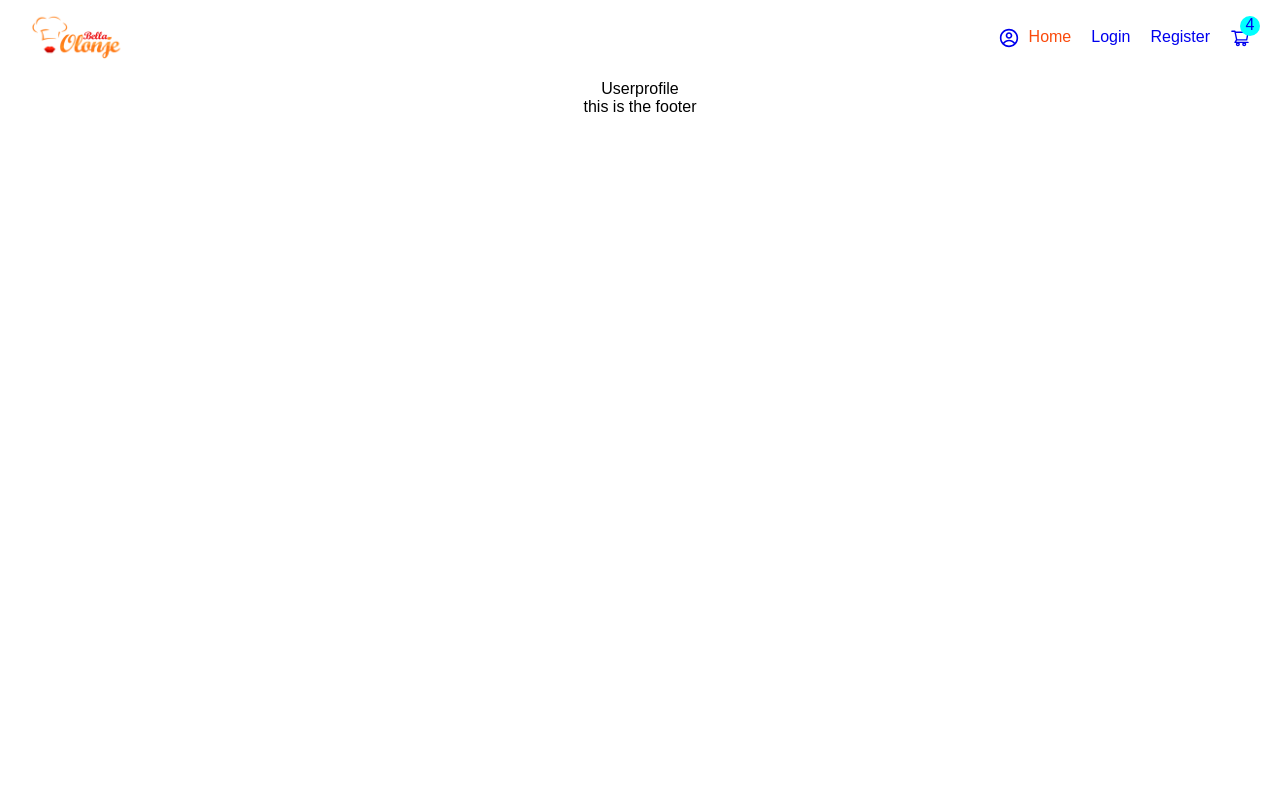
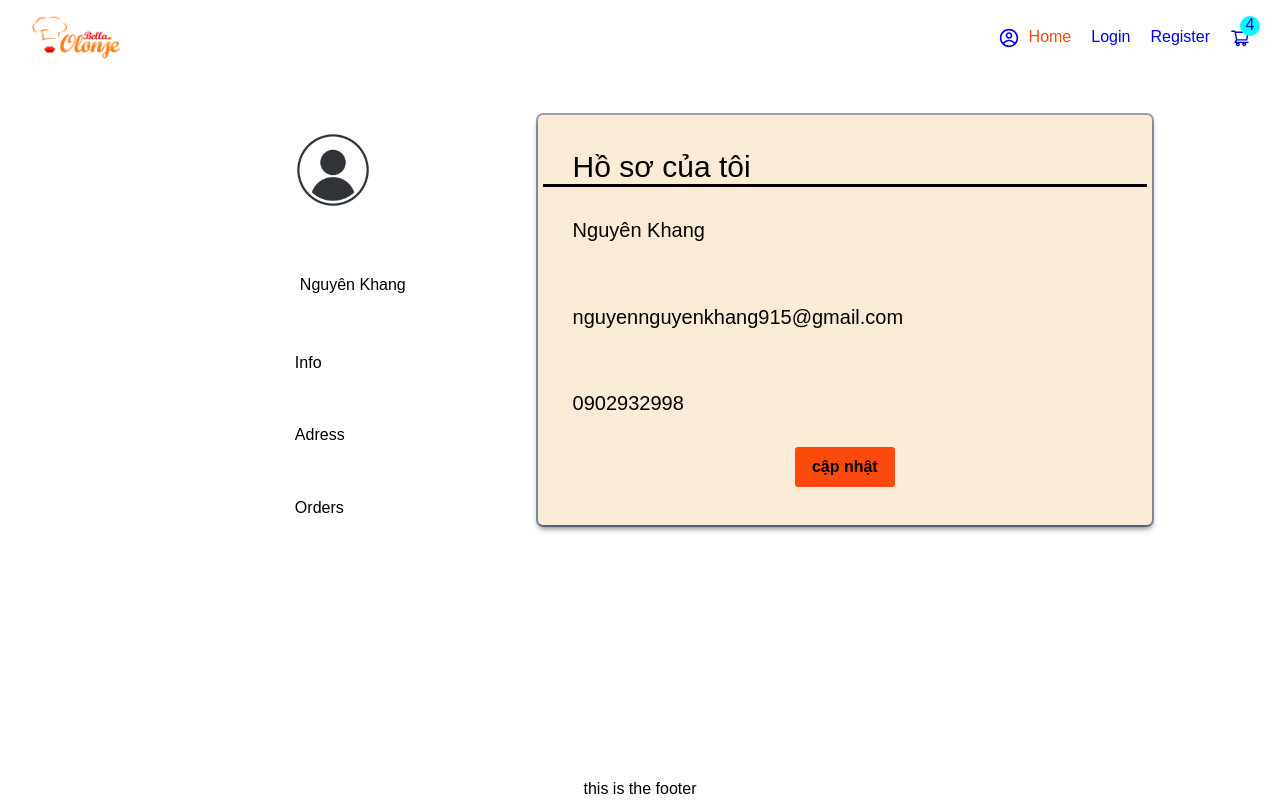
Before and after one commit to nguyenkhang-gif/food-web, a React (Create React App) app: page /userprofile in a window 1280 px wide. Built offline with nearby package versions, Linux system fonts and the light colour scheme.

Commit message:
make page user info

```diff
--- /dev/null
+++ b/src/db.js
@@ -0,0 +1,7 @@
+export const userInfo=[
+    {
+        Name:"Nguyên Khang",
+        email:'nguyennguyenkhang915@gmail.com',
+        PhoneNum:'0902932998'
+    }
+]
--- a/src/pages/userprofile.jsx
+++ b/src/pages/userprofile.jsx
@@ -1,8 +1,96 @@
-import React from 'react'
+import React, { useEffect, useState } from 'react'
 import '../styles/Userprofile.css'
+import { userInfo } from '../db.js'
 const Userprofile = () => {
+  const [userDes, setUserDes] = useState()
+
+
+  // xử lý nhấn các option trong menu
+  const [menuNavBar, setMenuNavBar] = useState([])
+
+
+
+
+
+  useEffect(() => {
+    setMenuNavBar([true, false, false])
+    setUserDes(userInfo)
+  }, [])
   return (
-    <div>Userprofile</div>
+    <div className='container-userprofile'>
+
+
+      {/* left nav  */}
+      <div className="container-profile-left-nav">
+        <div className="profile-img">
+          <img
+            src={require('../assets/profile.jpg')}
+            alt=''
+          />
+        </div>
+        {/* user menu option  */}
+        <div className="container-user-menu-option">
+          <div className="menu-option-name" ><p>{userDes ? userDes[0].Name : null}</p> </div>
+          <div className="menu-option" onClick={()=>{setMenuNavBar([true,false,false])}}><p>Info</p> </div>
+          <div className="menu-option" onClick={()=>{setMenuNavBar([false,true,false])}}><p>Adress</p></div>
+          <div className="menu-option" onClick={()=>{setMenuNavBar([false,false,true])}}><p>Orders</p></div>
+        </div>
+
+        {/* end of  user menu  */}
+      </div>
+      {/* end of left nav  */}
+
+      {/* right nav */}
+      <div className="container-profile-right-nav">
+        {menuNavBar[0] ?
+          <div className="container-info">
+            <div className="my-profile-header">
+              {/* header */}
+              <p>Hồ sơ của tôi</p>
+              {/* end of header */}
+            </div>
+            <div className="user-info">
+              <div className="container-user-info">
+                <p> {userDes ? userDes[0].Name : null}</p>
+                <p>{userDes ? userDes[0].email : null}</p>
+                <p>{userDes ? userDes[0].PhoneNum : null}</p>
+                <button>cập nhật</button>
+              </div>
+            </div>
+          </div>
+          : menuNavBar[1] ?
+          <div className="container-info">
+            <div className="my-profile-header">
+              {/* header */}
+              <p>Địa chỉ của tôi</p>
+              {/* end of header */}
+            </div>
+            <div className="user-info">
+              <div className="container-user-info">
+                {/* add address */}
+                <div className="container-add-adress">
+                  <input type="text" />
+                  <button>cập nhật</button>
+                </div>
+                {/* end of add address */}
+              </div>
+            </div>
+          </div>
+          : null}
+      </div>
+
+      {/* end of right nav */}
+
+
+
+
+
+      {/* <div className="container-user-info">
+          <p>{userDes ? userDes[0].Name : null}</p>
+          <p>{userDes ? userDes[0].email : null}</p>
+          <p>{userDes ? userDes[0].PhoneNum : null}</p>
+        </div> */}
+    </div>
   )
 }
 
--- a/src/styles/Home.css
+++ b/src/styles/Home.css
@@ -60,6 +60,12 @@
     box-shadow: rgba(0, 0, 0, 0.19) 0px 10px 20px, rgba(0, 0, 0, 0.23) 0px 6px 6px;
     transition: all 1s ease;
 }
+.home-main-container .container-search-bar .container-inner .icon-search{
+    cursor: pointer;
+}
+.home-main-container .container-search-bar .container-inner .icon-search:hover{
+    font-weight: 700;
+}
 .home-main-container .container-search-bar .container-inner{
     position: relative;
     width: 70%;
--- a/src/styles/Userprofile.css
+++ b/src/styles/Userprofile.css
@@ -0,0 +1,167 @@
+.container-userprofile .my-profile-header p{
+    align-items: flex-start;
+    text-align: left;
+    font-size: 30px;
+    margin-left: 30px;
+    margin-top: 20px;
+    padding-top: 10px;
+    display: flex;
+
+}
+.container-userprofile .my-profile-header{
+    width: 100% ;
+
+    /* background-color: blue; */
+    /* justify-content: flex-start; */
+    border-bottom: 3px solid black;
+    align-items: flex-start;
+}
+.container-userprofile{
+    width: 80%;
+    min-height: 700px;
+    /* background-color: gray; */
+    margin: auto;
+    display: flex;
+}
+
+.container-profile-left-nav{
+    width: 40%;
+    display: flex;
+    flex-direction: column;
+    /* justify-content: center; */
+    align-items: center;
+}
+
+.container-profile-left-nav .profile-img {
+    border-radius: 50%;
+    overflow: hidden;
+    padding:20px;
+    padding-top: 40px;
+    justify-items: flex-start;
+}
+.container-profile-left-nav .profile-img img{
+    height: 100px;
+    border-radius: 50%;
+}
+
+
+
+.container-profile-left-nav .container-user-menu-option {
+    max-width: 300px;
+    min-height: 300px;
+    /* background-color: antiquewhite; */
+    display: flex;
+    flex-direction: column;
+}
+
+.container-profile-left-nav .container-user-menu-option .menu-option p{
+
+}
+.container-profile-left-nav .container-user-menu-option .menu-option{
+    flex: 1;
+    display: flex;
+    text-align: left;
+    align-items: center;
+    /* justify-content: center; */
+    padding-left: 40px;
+    margin: 5px;
+    cursor: pointer;
+}
+.container-profile-left-nav .container-user-menu-option .menu-option-name{
+    flex: 1;
+    display: flex;
+    text-align: left;
+    align-items: center;
+    /* justify-content: center; */
+    padding-left: 40px;
+    margin: 10px;
+    /* cursor: pointer; */
+}
+
+
+.container-profile-left-nav .container-user-menu-option .menu-option:hover{
+    color: #FA4A0C;
+}
+
+
+.container-userprofile .container-profile-right-nav{
+    flex: 1;
+    padding-top: 35px;
+}
+
+.user-info{
+    display: flex;
+    min-height: 500px;
+}
+
+.user-info .container-user-info p{
+    /* padding-top: 20px; */
+    font-size: 20px;
+
+    flex: 1;
+    display: flex;
+    align-items: center;
+    padding-left: 30px;
+}
+.user-info .container-user-info button{
+    width: 100px;
+    border-radius: 3px;
+    margin: auto;
+    background-color: #FA4A0C;
+}
+.user-info .container-user-info{
+    text-align: left;
+    display: flex;
+    flex-direction: column;
+    flex: 1;
+    max-height: 300px;
+    position: relative;
+    /* background-color: antiquewhite; */
+}
+
+.container-profile-right-nav .container-info{
+    background-color: antiquewhite;
+    max-height: 400px;
+    padding: 5px;
+    border-radius: 5px;
+    box-shadow: rgba(6, 24, 44, 0.4) 0px 0px 0px 2px, rgba(6, 24, 44, 0.65) 0px 4px 6px -1px, rgba(255, 255, 255, 0.08) 0px 1px 0px inset;
+
+}
+
+
+.container-userprofile .container-profile-right-nav{
+    animation-name: fadein;
+    animation-duration: 0.5s;
+
+}
+
+
+.container-user-info .container-add-adress{
+    position: absolute;
+    width: 100%;
+    min-height: 70px;
+    display: flex;
+    justify-content:center;
+    align-items: center;
+    /* padding-left: 20px; */
+
+}
+
+.container-add-adress input{
+    max-height: 40px;
+    min-height: 35px;
+    /* width: 40px; */
+    flex: 1;
+    margin-right: 20px;
+    margin-left: 20px;
+}
+.container-add-adress button{
+    height: 30px;
+
+}
+
+
+@keyframes fadein {
+    0%{transform: translateX(-50%); opacity: 0;}
+    100%{transform: translateX(0); opacity: 1;}
+}
```
Also changed, not shown: src/assets/profile.jpg (added).
